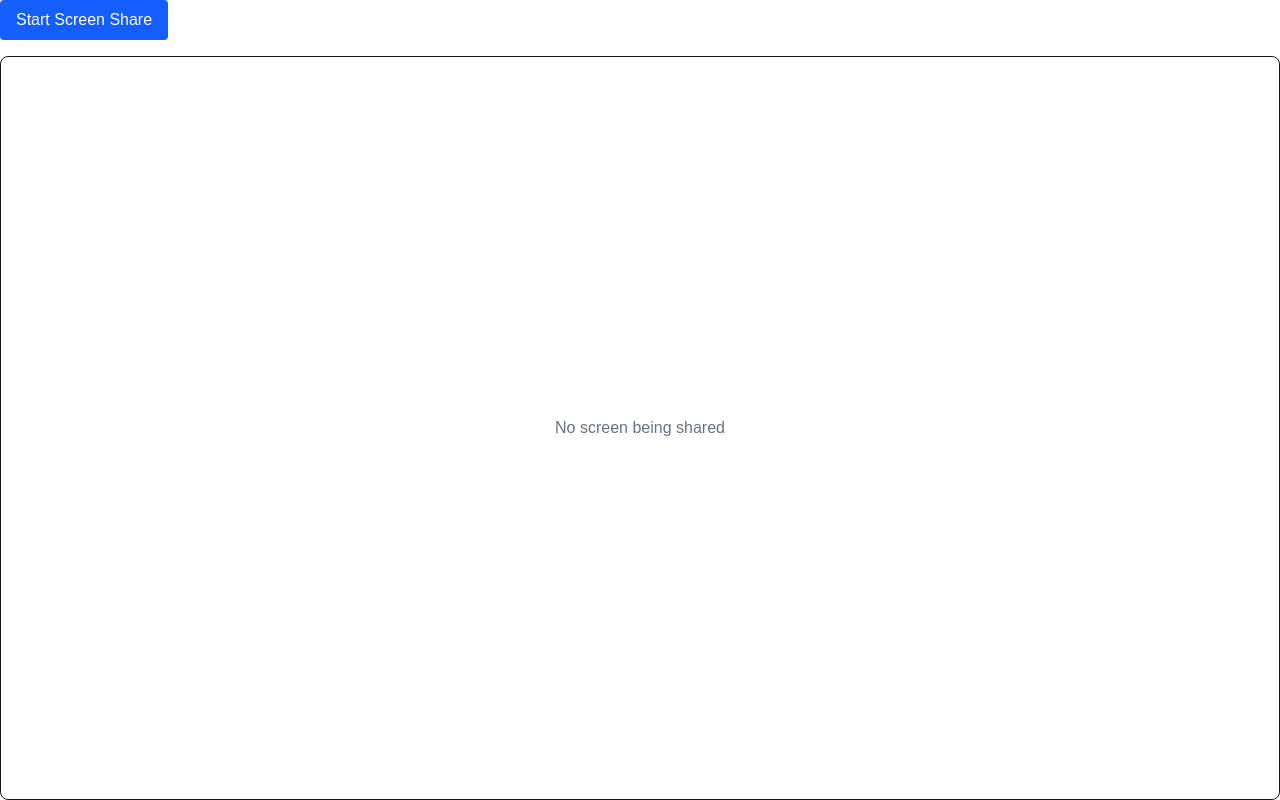
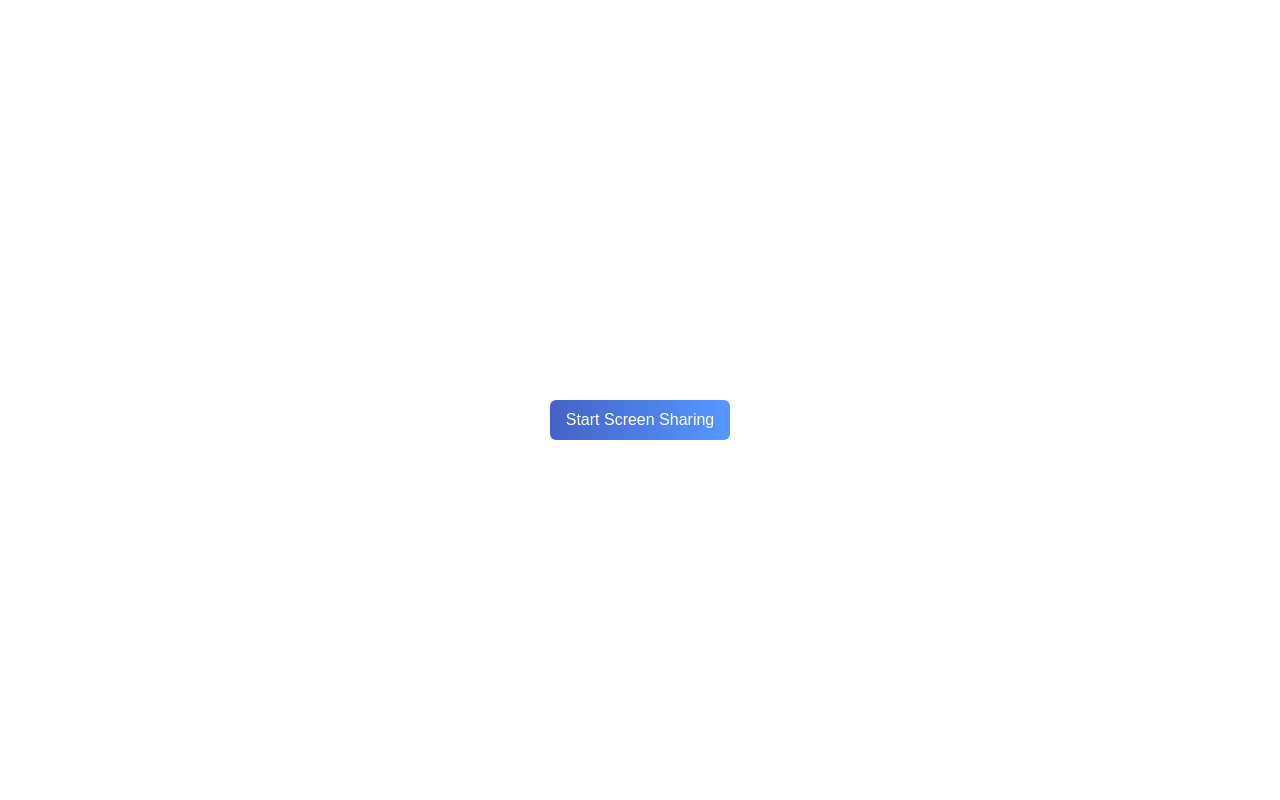
Before and after one commit to PallabJS/screen-share-app, a Next.js app: page /connect in a window 1280 px wide. Built offline with nearby package versions, Linux system fonts and the light colour scheme.

Commit message:
feat: slight ui polishing

```diff
--- a/src/app/connect/page.tsx
+++ b/src/app/connect/page.tsx
@@ -1,4 +1,5 @@
 "use client";
+import { SquareStop } from "lucide-react";
 
 import { AnnotationCanvas } from "@/features/screenSharing/AnnotationCanvas";
 import { ScreenVideo } from "@/features/screenSharing/ScreenVideo";
@@ -7,49 +8,36 @@ import { useAppSelector } from "@/redux";
 
 export default function ScreenSharing() {
   const { startSharing, stopSharing } = useScreenShare();
-  const { isSharing, stream, error } = useAppSelector(
-    (state) => state.screenShare,
-  );
+  const { isSharing, stream } = useAppSelector((state) => state.screenShare);
 
   return (
     <main className="h-screen w-screen flex flex-col gap-4">
-      <header className="flex items-center gap-4">
-        {!isSharing ? (
+      {isSharing && (
+        <section className="flex-1 relative rounded-lg overflow-hidden bg-transparent">
+          <ScreenVideo stream={stream} />
+          <AnnotationCanvas />
+        </section>
+      )}
+
+      <div
+        className={`absolute transition-transform duration-500 ease-in-out ${!isSharing ? "self-center top-1/2" : "bottom-4 right-4"}`}
+      >
+        {isSharing ? (
           <button
-            onClick={startSharing}
-            className="px-4 py-2 bg-blue-600 text-white rounded"
+            onClick={stopSharing}
+            className="group flex items-center gap-2 px-3 py-3 rounded-full text-white bg-linear-to-r from-red-800 to-red-500 opacity-80    hover:opacity-100 transition-all duration-300 ease-in-out shadow-black shadow-inner"
           >
-            Start Screen Share
+            <SquareStop fill="white" size={20} />
           </button>
         ) : (
           <button
-            onClick={stopSharing}
-            className="px-4 py-2 bg-red-600 text-white rounded"
+            onClick={startSharing}
+            className="px-4 py-2 text-white rounded-md opacity-80 hover:opacity-100 bg-linear-to-r from-blue-800 to-blue-500 transition-opacity duration-300 active:opacity-80 active:transition-none"
           >
-            Stop Screen Share
+            Start Screen Sharing
           </button>
         )}
-
-        {error && <span className="text-red-500 text-sm">{error}</span>}
-      </header>
-
-      {/* <div className="flex-1 absolute w-full h-screen">
-        <AnnotationCanvas />
-      </div> */}
-
-      <section className="flex-1 relative border rounded-lg overflow-hidden bg-transparent">
-        {isSharing && (
-          <>
-            <ScreenVideo stream={stream} />
-            <AnnotationCanvas />
-          </>
-        )}
-        {!isSharing && (
-          <div className="h-full flex items-center justify-center text-gray-500">
-            No screen being shared
-          </div>
-        )}
-      </section>
+      </div>
     </main>
   );
 }
--- a/src/features/screenSharing/AnnotationCanvas.tsx
+++ b/src/features/screenSharing/AnnotationCanvas.tsx
@@ -1,15 +1,15 @@
 "use client";
 
 import { useEffect, useRef } from "react";
-import { Pencil, Highlighter, Eraser, Trash2 } from "lucide-react";
 
-import { useAppDispatch, useAppSelector } from "@/redux";
-import { canvasAction, Tool } from "@/redux/store/canvas";
+import { useAppSelector } from "@/redux";
+import { CanvasTool } from "@/redux/store/canvas";
+import { CanvasTools } from "./CanvasTools";
 
 type Point = { x: number; y: number };
 
 type Stroke = {
-  tool: Tool;
+  tool: CanvasTool;
   color: string;
   width: number;
   points: Point[];
@@ -20,9 +20,15 @@ export function AnnotationCanvas() {
   const strokesRef = useRef<Stroke[]>([]);
   const currentStrokeRef = useRef<Stroke | null>(null);
 
-  const dispatch = useAppDispatch();
+  const { enabled, tool, color } = useAppSelector((state) => state.canvas);
 
-  const { enabled, tool, color } = useAppSelector((state) => state.canvas);
+  const clearCanvas = () => {
+    strokesRef.current = [];
+    const ctx = canvasRef.current?.getContext("2d");
+    if (ctx && canvasRef.current) {
+      ctx.clearRect(0, 0, canvasRef.current.width, canvasRef.current.height);
+    }
+  };
 
   useEffect(() => {
     const canvas = canvasRef.current;
@@ -107,7 +113,7 @@ export function AnnotationCanvas() {
       };
     };
 
-    const getStrokeWidth = (tool: Tool) => {
+    const getStrokeWidth = (tool: CanvasTool) => {
       switch (tool) {
         case "pen":
           return 3;
@@ -166,76 +172,10 @@ export function AnnotationCanvas() {
     };
   }, [enabled, tool, color]);
 
-  /* ---------------- Clear ---------------- */
-
-  const clearCanvas = () => {
-    strokesRef.current = [];
-    const ctx = canvasRef.current?.getContext("2d");
-    if (ctx && canvasRef.current) {
-      ctx.clearRect(0, 0, canvasRef.current.width, canvasRef.current.height);
-    }
-  };
-
   return (
     <div className="flex w-full h-full">
       {/* Controls */}
-      <div className="absolute bottom-4 left-1/2 z-50 -translate-x-1/2 rounded-full shadow-lg px-4 py-2 flex gap-4 items-center bg-black/40 ">
-        {/* Pen */}
-        <button
-          onClick={() => dispatch(canvasAction.setTool("pen"))}
-          className={`p-3 rounded-full transition
-            ${tool === "pen" ? "bg-white/20" : "hover:bg-white/10"}`}
-          title="Pen"
-        >
-          <Pencil size={20} />
-        </button>
-
-        {/* Highlighter */}
-        <button
-          onClick={() => dispatch(canvasAction.setTool("highlighter"))}
-          className={`p-3 rounded-full transition
-            ${tool === "highlighter" ? "bg-white/20" : "hover:bg-white/10"}`}
-          title="Highlighter"
-        >
-          <Highlighter size={20} />
-        </button>
-
-        {/* Eraser */}
-        <button
-          onClick={() => dispatch(canvasAction.setTool("eraser"))}
-          className={`p-3 rounded-full transition
-            ${tool === "eraser" ? "bg-white/20" : "hover:bg-white/10"}`}
-          title="Eraser"
-        >
-          <Eraser size={20} />
-        </button>
-
-        {/* Color Picker */}
-        <label
-          className="relative w-8 h-8 rounded-full cursor-pointer overflow-hidden"
-          title="Stroke color"
-        >
-          <span
-            className="absolute inset-0 rounded-full"
-            style={{ backgroundColor: color }}
-          />
-          <input
-            type="color"
-            value={color}
-            onChange={(e) => dispatch(canvasAction.setColor(e.target.value))}
-            className="absolute inset-0 opacity-0 cursor-pointer"
-          />
-        </label>
-
-        {/* Clear */}
-        <button
-          onClick={clearCanvas}
-          className="p-3 rounded-full hover:bg-red-500/20 transition"
-          title="Clear annotations"
-        >
-          <Trash2 size={22} className="text-red-400" />
-        </button>
-      </div>
+      <CanvasTools tool={tool} color={color} clearCanvas={clearCanvas} />
 
       {/* Canvas */}
       <canvas
--- /dev/null
+++ b/src/features/screenSharing/CanvasTools.tsx
@@ -0,0 +1,76 @@
+import React from "react";
+import { Pencil, Highlighter, Eraser, Trash2 } from "lucide-react";
+
+import { useAppDispatch } from "@/redux";
+import { canvasAction, CanvasTool } from "@/redux/store/canvas";
+
+type CanvasToolsProps = {
+  tool: CanvasTool;
+  color: string;
+  clearCanvas: () => void;
+};
+
+export const CanvasTools = (props: CanvasToolsProps) => {
+  const { tool, color, clearCanvas } = props;
+  const dispatch = useAppDispatch();
+
+  return (
+    <div className="absolute bottom-4 left-1/2 z-50 -translate-x-1/2 rounded-full shadow-lg px-2 py-1  flex gap-2 items-center bg-zinc-900/90">
+      {/* Pen */}
+      <button
+        onClick={() => dispatch(canvasAction.setTool("pen"))}
+        className={`p-2 rounded-full transition
+            ${tool === "pen" ? "bg-white/20" : "hover:bg-white/10"}`}
+        title="Pen"
+      >
+        <Pencil size={20} />
+      </button>
+
+      {/* Highlighter */}
+      <button
+        onClick={() => dispatch(canvasAction.setTool("highlighter"))}
+        className={`p-2 rounded-full transition
+            ${tool === "highlighter" ? "bg-white/20" : "hover:bg-white/10"}`}
+        title="Highlighter"
+      >
+        <Highlighter size={20} />
+      </button>
+
+      {/* Eraser */}
+      <button
+        onClick={() => dispatch(canvasAction.setTool("eraser"))}
+        className={`p-2 rounded-full transition
+            ${tool === "eraser" ? "bg-white/20" : "hover:bg-white/10"}`}
+        title="Eraser"
+      >
+        <Eraser size={20} />
+      </button>
+
+      {/* Color Picker */}
+      <label
+        className="relative w-6 h-6 rounded-full cursor-pointer overflow-hidden"
+        title="Stroke color"
+      >
+        <span
+          className="absolute inset-0 rounded-full"
+          style={{ backgroundColor: color }}
+        />
+        <input
+          type="color"
+          value={color}
+          onChange={(e) => dispatch(canvasAction.setColor(e.target.value))}
+          className="absolute inset-0 opacity-0 cursor-pointer"
+        />
+      </label>
+
+      {/* Clear */}
+      <button
+        onClick={clearCanvas}
+        className="p-2 rounded-full hover:bg-red-500/20 transition"
+        title="Clear annotations"
+      >
+        <Trash2 size={22} className="text-red-400" />
+      </button>
+    </div>
+  );
+};
--- a/src/hooks/useScreenShare.tsx
+++ b/src/hooks/useScreenShare.tsx
@@ -2,17 +2,17 @@
 
 import { useCallback } from "react";
 import { useAppDispatch } from "@/redux";
-import { screenShareAction } from "@/redux/store/screenSharing";
+import { screenShareSagaAction } from "@/redux/store/screenSharing/action";
 
 export function useScreenShare() {
   const dispatch = useAppDispatch();
 
   const startSharing = useCallback(() => {
-    dispatch(screenShareAction.startShareRequest());
+    dispatch(screenShareSagaAction.startScreenShare());
   }, [dispatch]);
 
   const stopSharing = useCallback(() => {
-    dispatch(screenShareAction.stopShare());
+    dispatch(screenShareSagaAction.stopScreenShare());
   }, [dispatch]);
 
   return {
--- a/src/redux/store/canvas/index.ts
+++ b/src/redux/store/canvas/index.ts
@@ -1,10 +1,10 @@
 import { createSlice, PayloadAction } from "@reduxjs/toolkit";
 
-export type Tool = "pen" | "highlighter" | "eraser";
+export type CanvasTool = "pen" | "highlighter" | "eraser";
 
 interface CanvasState {
   enabled: boolean;
-  tool: Tool;
+  tool: CanvasTool;
   color: string;
 }
 
@@ -24,7 +24,7 @@ const canvasSlice = createSlice({
     setCanvasEnabled(state, action: PayloadAction<boolean>) {
       state.enabled = action.payload;
     },
-    setTool(state, action: PayloadAction<Tool>) {
+    setTool(state, action: PayloadAction<CanvasTool>) {
       state.tool = action.payload;
     },
     setColor(state, action: PayloadAction<string>) {
--- /dev/null
+++ b/src/redux/store/screenSharing/action.ts
@@ -0,0 +1,19 @@
+export const SCREEN_SHARE_SAGA_ACTION = {
+  startShare: "screenShare/START_SHARE_REQUEST",
+  stopShare: "screenShare/STOP_SHARE",
+} as const;
+
+const startScreenShare = () => ({
+  type: SCREEN_SHARE_SAGA_ACTION.startShare,
+  payload: undefined,
+});
+
+const stopScreenShare = () => ({
+  type: SCREEN_SHARE_SAGA_ACTION.stopShare,
+  payload: undefined,
+});
+
+export const screenShareSagaAction = {
+  startScreenShare,
+  stopScreenShare,
+};
--- a/src/redux/store/screenSharing/saga.ts
+++ b/src/redux/store/screenSharing/saga.ts
@@ -1,35 +1,69 @@
-import { call, put, takeLatest } from "redux-saga/effects";
+import { eventChannel, EventChannel } from "redux-saga";
+import { call, put, race, take, takeLatest } from "redux-saga/effects";
+
+import { screenShareService } from "@/services/screenShare";
+import { SCREEN_SHARE_SAGA_ACTION, screenShareSagaAction } from "./action";
 import { screenShareAction } from ".";
 
-function getDisplayMedia() {
-  if (!navigator.mediaDevices?.getDisplayMedia) {
-    throw new Error("Screen sharing not supported");
-  }
+enum ScreenShareEvents {
+  ENDED = "ENDED",
+}
 
-  return navigator.mediaDevices.getDisplayMedia({
-    video: { frameRate: { ideal: 60, max: 60 } },
-    audio: false,
+function createScreenShareChannel(
+  stream: MediaStream,
+): EventChannel<ScreenShareEvents> {
+  return eventChannel((emit) => {
+    const onEnded = () => emit(ScreenShareEvents.ENDED);
+
+    stream.getVideoTracks().forEach((track) => {
+      track.addEventListener("ended", onEnded);
+    });
+
+    return () => {
+      stream.getVideoTracks().forEach((track) => {
+        track.removeEventListener("ended", onEnded);
+      });
+    };
   });
 }
 
+/* ---------------------------------- */
+/* Worker saga */
+/* ---------------------------------- */
+
 function* startScreenShare() {
   try {
-    const stream: MediaStream = yield call(getDisplayMedia);
+    // 1️⃣ Acquire screen stream
+    const stream: MediaStream = yield call(screenShareService.getDisplayMedia);
 
-    // Browser / OS stop handling
-    stream.getVideoTracks().forEach((track) => {
-      track.onended = () => {
-        window.dispatchEvent(new CustomEvent("SCREEN_SHARE_ENDED"));
-      };
+    // 2️⃣ Create channel (browser stop listener)
+    const channel: EventChannel<ScreenShareEvents> = yield call(
+      createScreenShareChannel,
+      stream,
+    );
+
+    // 3️⃣ Save stream in Redux
+    yield put(screenShareAction.startShareSuccess(stream));
+
+    yield race({
+      browserEnded: take(channel),
+      userStopped: take(SCREEN_SHARE_SAGA_ACTION.stopShare),
     });
 
-    yield put(screenShareAction.startShareSuccess(stream));
-  } catch (err) {
-    const message = err instanceof Error ? err.message : "Permission denied";
+    // 5️⃣ Cleanup
+    channel.close();
+    yield put(screenShareAction.stopShare());
+  } catch (error) {
+    const message =
+      error instanceof Error ? error.message : "Permission denied";
     yield put(screenShareAction.startShareFailure(message));
   }
 }
 
+/* ---------------------------------- */
+/* Watcher */
+/* ---------------------------------- */
+
 export function* watchScreenShare() {
-  yield takeLatest(screenShareAction.startShareRequest.type, startScreenShare);
+  yield takeLatest(SCREEN_SHARE_SAGA_ACTION.startShare, startScreenShare);
 }
--- /dev/null
+++ b/src/redux/types.ts
@@ -0,0 +1,6 @@
+export type ActionState<Data = unknown> = {
+  loading: boolean;
+  fetching: boolean;
+  error?: string;
+  data?: Data;
+};
--- /dev/null
+++ b/src/services/screenShare.ts
@@ -0,0 +1,14 @@
+function getDisplayMedia() {
+  if (!navigator.mediaDevices?.getDisplayMedia) {
+    throw new Error("Screen sharing is not supported");
+  }
+
+  return navigator.mediaDevices.getDisplayMedia({
+    video: { frameRate: { ideal: 60, max: 60 } },
+    audio: false,
+  });
+}
+
+export const screenShareService = {
+  getDisplayMedia,
+};
```
Also changed, not shown: src/redux/store/screenSharing/index.ts (+5 -4 lines).
